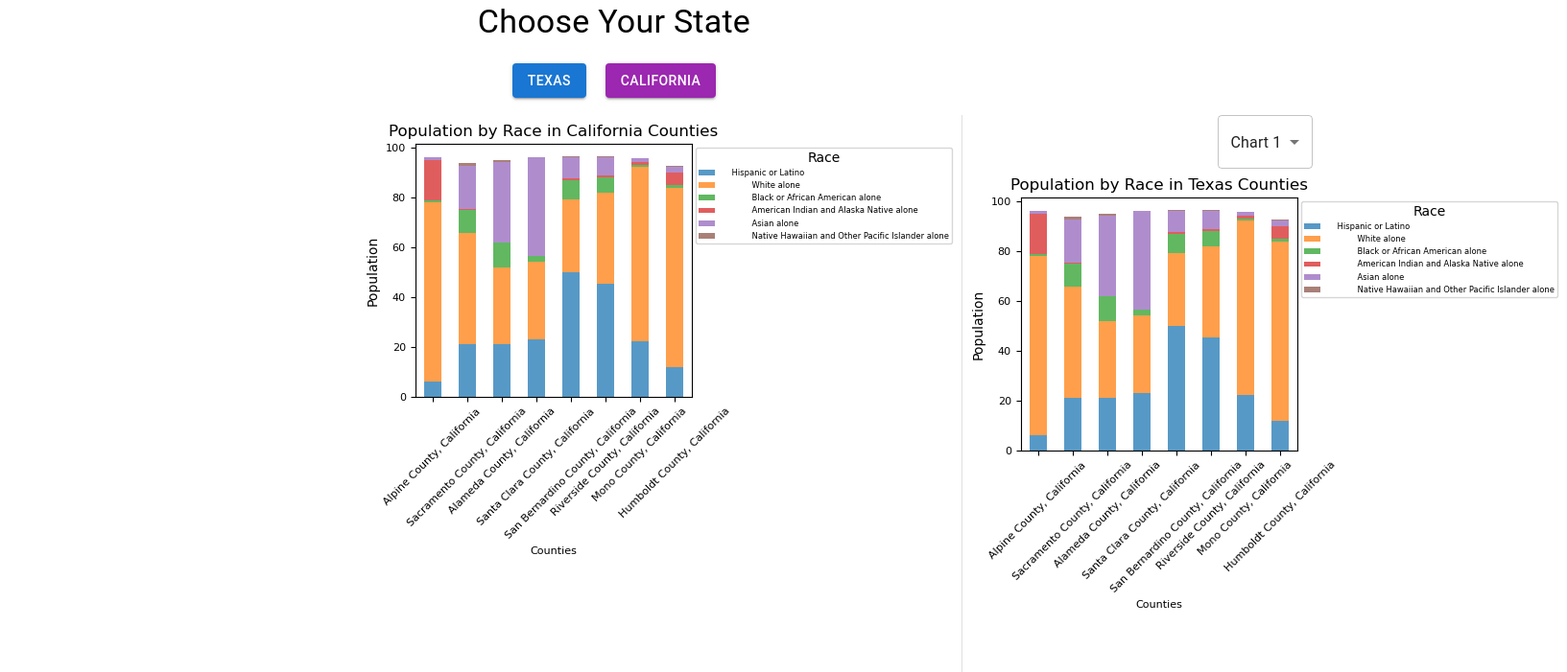
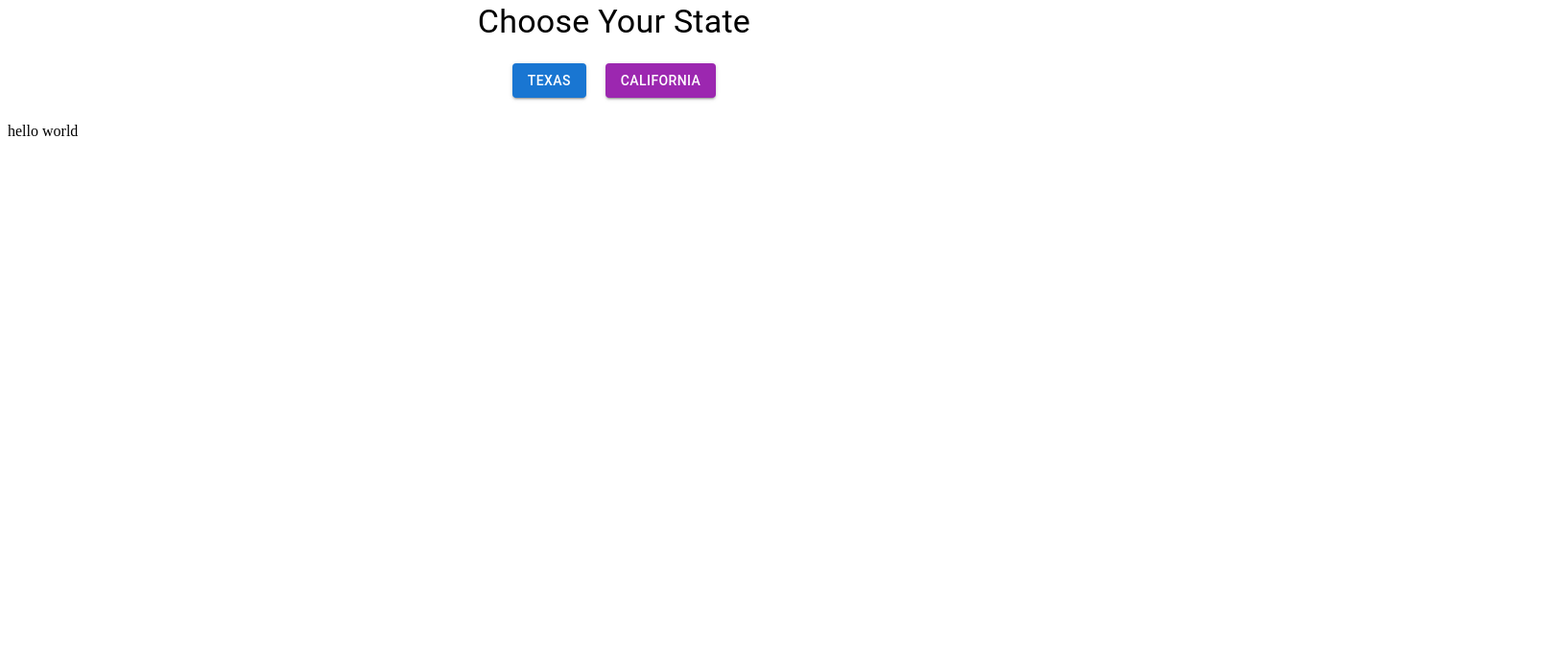
Before and after one commit to dlin462/Fair-Maps, a React (Vite) app in the folder client/: page / in a window 1280 px wide. Shown: the part 267-968 px from the top of the page at 96% size, 1633 px wide, since content can reach past the window. After the commit the page ends 800 px from the top, so only its background shows below. Built offline with nearby package versions, Linux system fonts and the light colour scheme.

Commit message:
comment out homepage charts

```diff
--- a/client/src/components/HomePage.jsx
+++ b/client/src/components/HomePage.jsx
@@ -23,7 +23,7 @@
                 onClick={() => navigate('/map/california')}>
                 California
             </Button>
-            <Box display="flex" p={1} style={{ height:'100vh' }}>
+            {/* <Box display="flex" p={1} style={{ height:'100vh' }}>
                 <Box flex={1}>
                 <div>
                 <img src={cali_races} alt="Description of your image" />
@@ -36,7 +36,7 @@
                     <img src={tx_races} alt="Description of your image" />
                   </div>
                 </Box>
-            </Box>
+            </Box> */}
         </Container>
     );
 }
```
